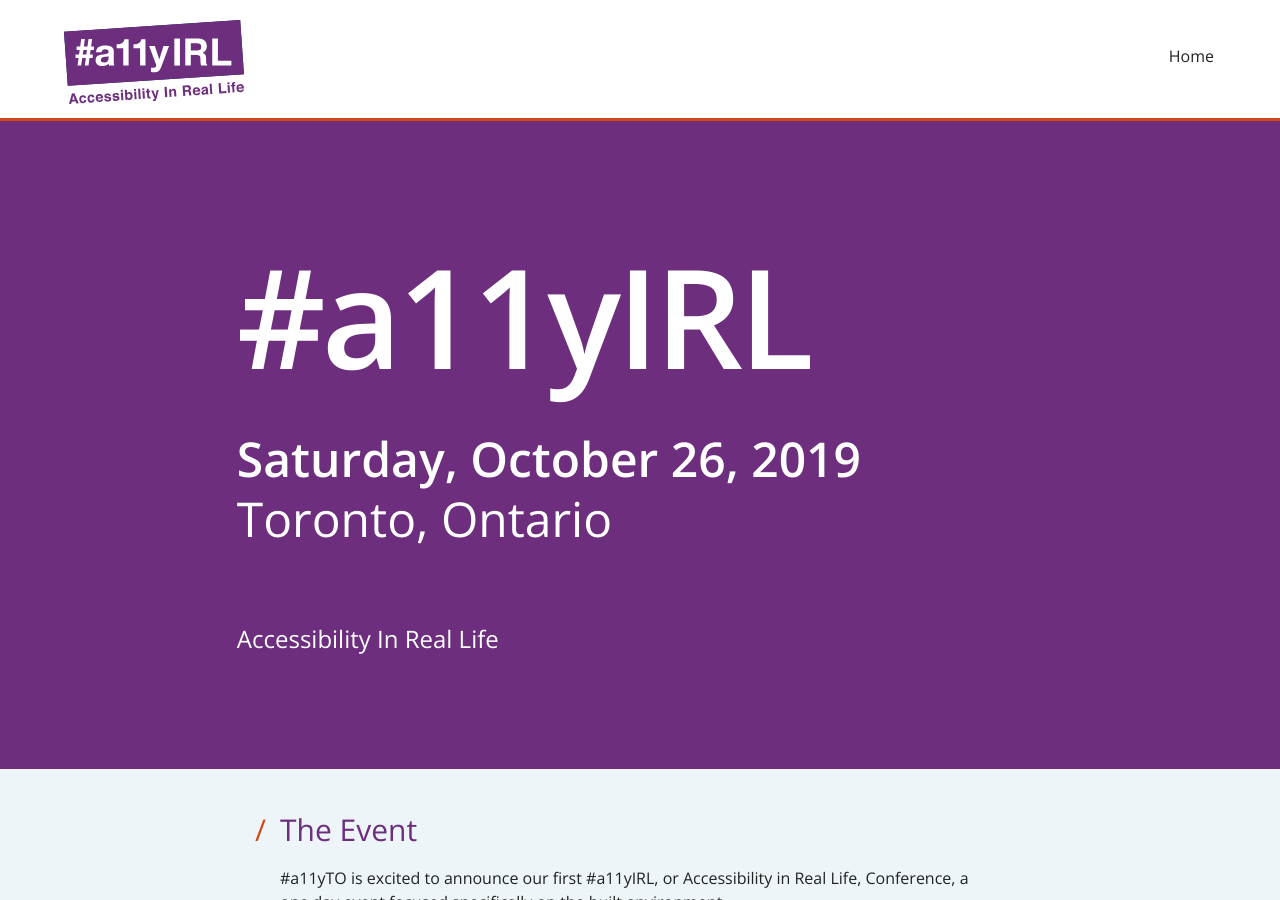
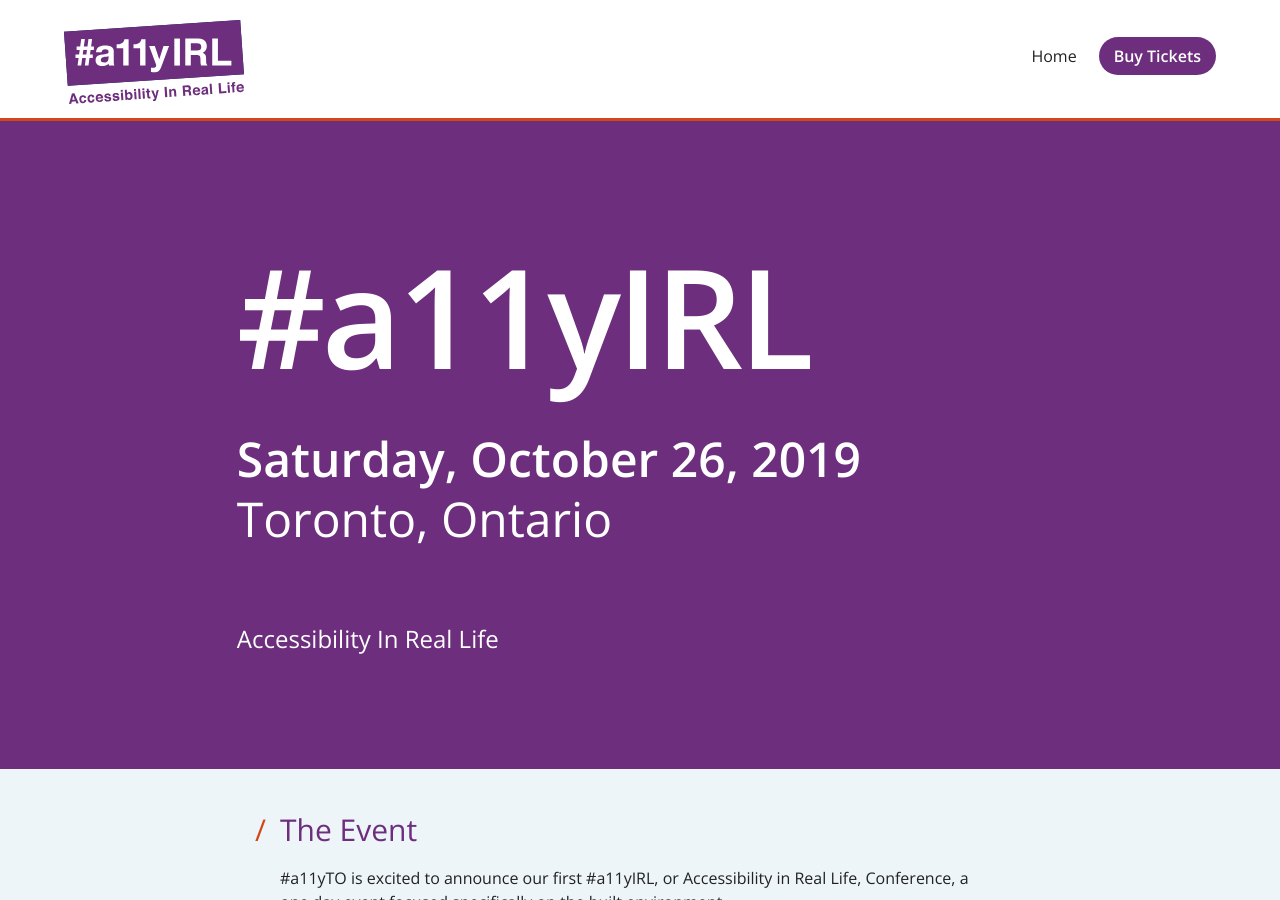
Before and after one commit to a11yTO/static-irl-site, a Jekyll site: the page built from index.html, in a window 1280 px wide and 900 px high. Built offline with Jekyll 4.4.1, drawn with Linux system fonts in a browser that asks for light colours.

Commit message:
Add Buy Tickets link

```diff
--- a/_includes/header.html
+++ b/_includes/header.html
@@ -11,10 +11,10 @@
           <li>
             <a {% if page.id == 'home' %}class="current-page"{% endif %} href="/">Home</a>
           </li>
-          <!--<li class="buyTickets">
+          <li class="buyTickets">
             <a href="https://www.eventbrite.ca/e/a11yirl-accessibility-in-real-life-tickets-61654329760" target="_blank">
               Buy Tickets</a>
-          </li>-->
+          </li>
         </ul>
       </nav>
     </div>
```
